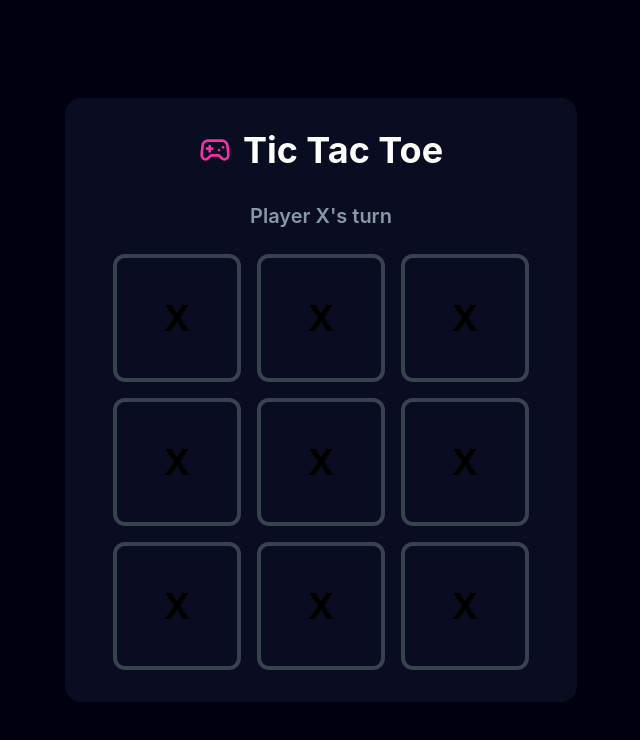
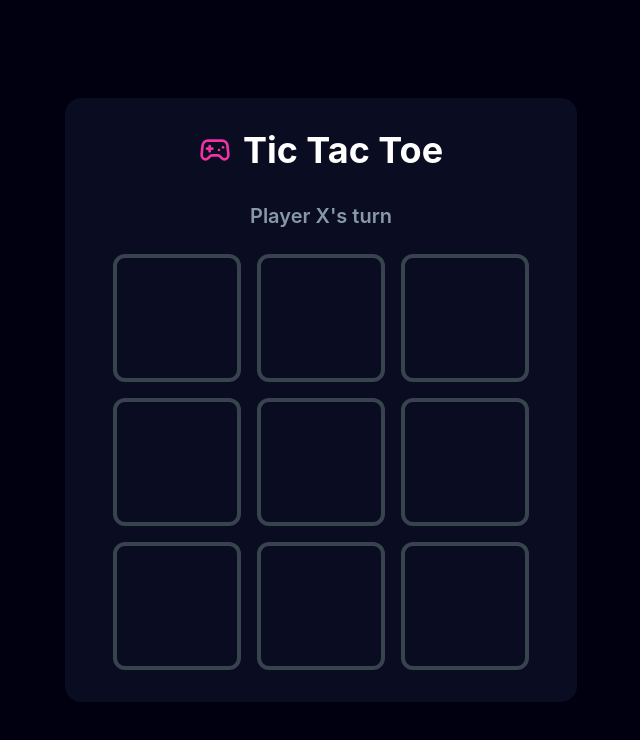
Before and after one commit to EricDosReis/react-tic-tac-toe, a React (Vite) app: page / in a window 1280 px wide. Shown: the top 740 px of the page, without its empty margins (319-959 px from the left). Built offline with nearby package versions, Linux system fonts and the light colour scheme.

Commit message:
feat: create player's logic

```diff
--- a/src/App.tsx
+++ b/src/App.tsx
@@ -1,7 +1,17 @@
 import { Gamepad2 } from "lucide-react";
+import { useState } from "react";
 import { Board } from "./components/Board";
+import { BoardState } from "./types";
 
 function App() {
+  const [board, setBoard] = useState<BoardState>(Array(9).fill(null));
+
+  const currentPlayer = board.filter(Boolean).length % 2 === 0 ? "X" : "O";
+
+  const handleClick = (index: number) => {
+    setBoard(board.map((square, i) => (index === i ? currentPlayer : square)));
+  };
+
   return (
     <main className="flex min-h-screen flex-col items-center justify-center bg-blue-200">
       <div className="w-full max-w-lg rounded-2xl bg-blue-100 p-8">
@@ -12,10 +22,12 @@ function App() {
         </div>
 
         <div className="mb-6 text-center">
-          <p className="text-xl font-semibold text-gray-100">Player X's turn</p>
+          <p className="text-xl font-semibold text-gray-100">
+            Player {currentPlayer}'s turn
+          </p>
         </div>
 
-        <Board />
+        <Board board={board} onClick={handleClick} />
       </div>
     </main>
   );
--- a/src/components/Board.tsx
+++ b/src/components/Board.tsx
@@ -1,19 +1,17 @@
+import type { BoardState } from "../types";
 import { Square } from "./Square";
 
-function Board() {
+type BoardProps = {
+  board: BoardState;
+  onClick: (index: number) => void;
+};
+
+function Board({ board, onClick }: BoardProps) {
   return (
     <div className="mx-auto grid max-w-[26rem] grid-cols-3 gap-4">
-      <Square />
-      <Square />
-      <Square />
-
-      <Square />
-      <Square />
-      <Square />
-
-      <Square />
-      <Square />
-      <Square />
+      {board.map((square, index) => (
+        <Square key={index} value={square} onClick={() => onClick(index)} />
+      ))}
     </div>
   );
 }
--- a/src/components/Square.tsx
+++ b/src/components/Square.tsx
@@ -1,10 +1,19 @@
-function Square() {
+import type { Player } from "../types";
+import { getPlayerColor } from "../utils/get-player-color";
+
+type SquareProps = {
+  value: Player | null;
+  onClick: () => void;
+};
+
+function Square({ value, onClick }: SquareProps) {
   return (
     <button
       type="button"
-      className="h-32 w-32 rounded-xl border-4 border-gray-200 text-4xl font-bold"
+      className={`h-32 w-32 rounded-xl border-4 border-gray-200 text-4xl font-bold text-gray-100 ${getPlayerColor(value)}`}
+      onClick={onClick}
     >
-      X
+      {value}
     </button>
   );
 }
--- /dev/null
+++ b/src/types.ts
@@ -0,0 +1,3 @@
+export type Player = "X" | "O";
+
+export type BoardState = Array<Player | null>;
--- /dev/null
+++ b/src/utils/get-player-color.ts
@@ -0,0 +1,7 @@
+import type { Player } from "../types";
+
+const getPlayerColor = (value: Player | null) => {
+  return value === "X" ? "text-pink" : "text-white";
+};
+
+export { getPlayerColor };
```
